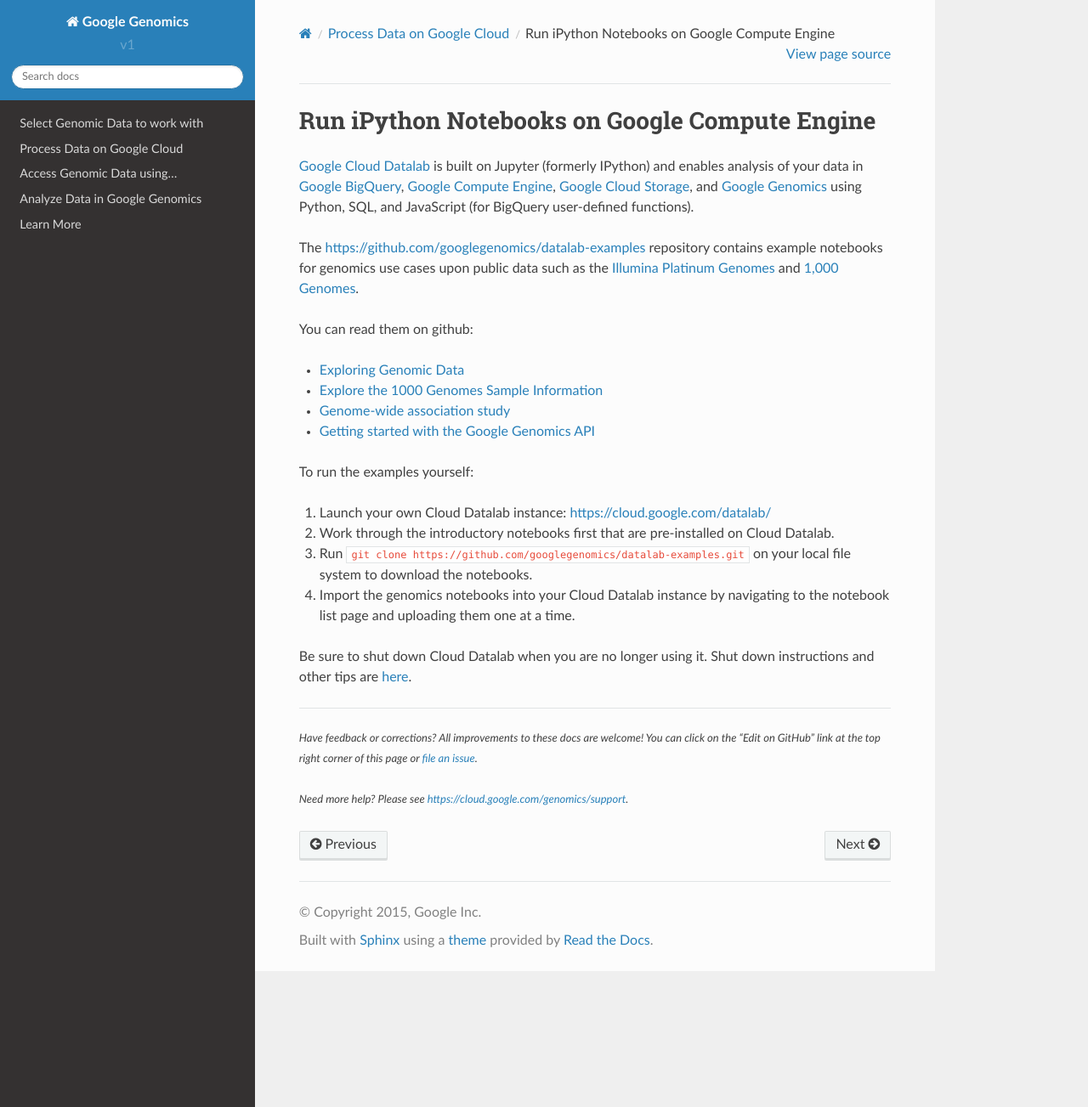
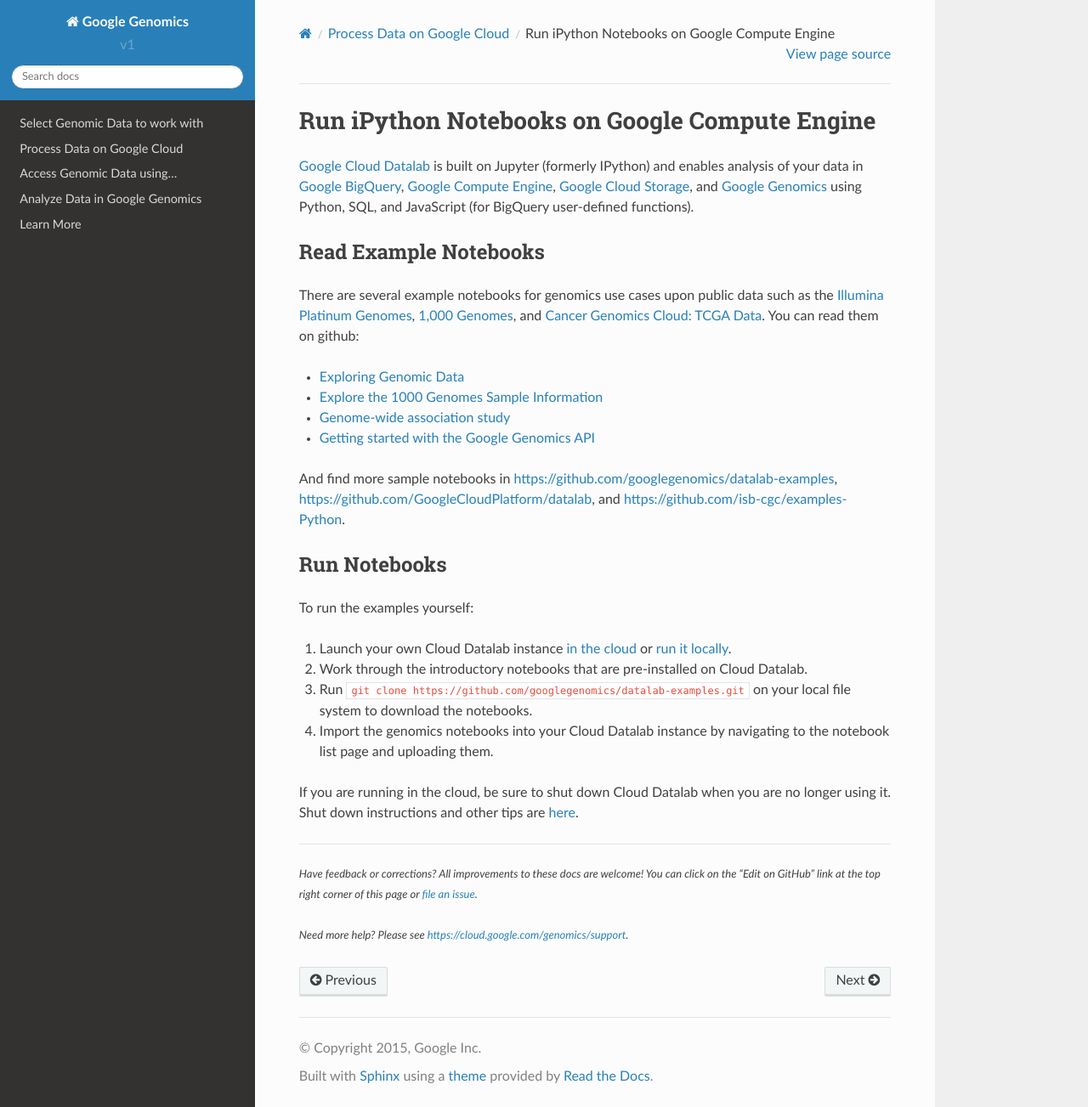
Before and after one commit to googlegenomics/readthedocs, a Sphinx documentation site: the page built from docs/source/use_cases/run_familiar_tools/datalab.rst, in a window 1280 px wide and 1303 px high. Shown: the whole window at 85% size. Built offline with Sphinx 7.4.7 and the Read the Docs theme 2.0.0, drawn with Linux system fonts in a browser that asks for light colours.

Commit message:
Add more links to isb-cgc content.

```diff
--- a/docs/source/conf.py
+++ b/docs/source/conf.py
@@ -115,6 +115,7 @@
 .. _ClinVar: http://www.ncbi.nlm.nih.gov/clinvar/
 .. _UCSC Sequence and Annotation Data: http://hgdownload.cse.ucsc.edu/
 .. _Tute's documentation: https://docs.google.com/document/d/1_Kryc4qAqw1NRezaqDJ1tXUSCbxEkKK4SSi_kZuyHtU/pub
+.. _Cancer Genomics Cloud: http://cgc.systemsbiology.net/
 
 .. _Illumina Platinum Genomes project data: http://googlegenomics.readthedocs.org/en/latest/use_cases/discover_public_data/platinum_genomes.html
 .. _1000 Genomes project data: http://googlegenomics.readthedocs.org/en/latest/use_cases/discover_public_data/1000_genomes.html
--- a/docs/source/use_cases/run_familiar_tools/bioconductor.rst
+++ b/docs/source/use_cases/run_familiar_tools/bioconductor.rst
@@ -30,11 +30,11 @@
 2. Click on the *Deploy Bioconductor* button.
 3. Follow the post-deployment instructions to log into RStudioServer via your browser!
 
-If you want to deploy a different docker container, such as the one from :doc:`/workshops/bioc-2015`
+If you want to deploy a different docker container, such as the one from :doc:`/workshops/bioc-2015` or from https://github.com/isb-cgc/examples-R:
 
 1. In field *Docker Image* choose item ``custom``.
 2. Click on *More* to display the additional form fields.
-3. In field *Custom docker image* paste in the docker image path, such as ``gcr.io/bioc_2015/devel_sequencing``.
+3. In field *Custom docker image* paste in the docker image path, such as ``gcr.io/bioc_2015/devel_sequencing`` or ``b.gcr.io/isb-cgc-public-docker-images/r-examples``.
 
 "Stop" or "Delete" your virtual machine
 ^^^^^^^^^^^^^^^^^^^^^^^^^^^^^^^^^^^^^^^
--- a/docs/source/use_cases/run_familiar_tools/datalab.rst
+++ b/docs/source/use_cases/run_familiar_tools/datalab.rst
@@ -19,20 +19,25 @@
 
 `Google Cloud Datalab`_ is built on Jupyter (formerly IPython) and enables analysis of your data in `Google BigQuery`_, `Google Compute Engine`_, `Google Cloud Storage`_, and `Google Genomics`_ using Python, SQL, and JavaScript (for BigQuery user-defined functions).
 
-The https://github.com/googlegenomics/datalab-examples repository contains example notebooks for genomics use cases upon public data such as the :doc:`/use_cases/discover_public_data/platinum_genomes` and :doc:`/use_cases/discover_public_data/1000_genomes`.
+Read Example Notebooks
+----------------------
 
-You can read them on github:
+There are several example notebooks for genomics use cases upon public data such as the :doc:`/use_cases/discover_public_data/platinum_genomes`, :doc:`/use_cases/discover_public_data/1000_genomes`, and :doc:`/use_cases/discover_public_data/isb_cgc_data`.  You can read them on github:
 
 * `Exploring Genomic Data <https://github.com/GoogleCloudPlatform/datalab/blob/master/content/datalab/samples/Exploring%20Genomics%20Data.ipynb>`_
 * `Explore the 1000 Genomes Sample Information <https://github.com/googlegenomics/datalab-examples/blob/master/datalab/genomics/Explore%201000%20Genomes%20Samples.ipynb>`_
 * `Genome-wide association study <https://github.com/googlegenomics/datalab-examples/blob/master/datalab/genomics/Genome-wide%20association%20study%20(GWAS).ipynb>`_
 * `Getting started with the Google Genomics API <https://github.com/googlegenomics/datalab-examples/blob/master/datalab/genomics/Getting%20started%20with%20the%20Genomics%20API.ipynb>`_
 
+And find more sample notebooks in `https://github.com/googlegenomics/datalab-examples <https://github.com/googlegenomics/datalab-examples>`_, `https://github.com/GoogleCloudPlatform/datalab <https://github.com/GoogleCloudPlatform/datalab/blob/master/content/datalab/Readme.ipynb>`_, and `https://github.com/isb-cgc/examples-Python <https://github.com/isb-cgc/examples-Python>`_.
+
+Run Notebooks
+-------------
 To run the examples yourself:
 
-1. Launch your own Cloud Datalab instance: https://cloud.google.com/datalab/
-2. Work through the introductory notebooks first that are pre-installed on Cloud Datalab.
+1. Launch your own Cloud Datalab instance `in the cloud <https://cloud.google.com/datalab/getting-started>`_ or `run it locally <https://github.com/GoogleCloudPlatform/datalab#using-datalab-and-getting-started>`_.
+2. Work through the introductory notebooks that are pre-installed on Cloud Datalab.
 3. Run ``git clone https://github.com/googlegenomics/datalab-examples.git`` on your local file system to download the notebooks.
-4. Import the genomics notebooks into your Cloud Datalab instance by navigating to the notebook list page and uploading them one at a time.
+4. Import the genomics notebooks into your Cloud Datalab instance by navigating to the notebook list page and uploading them.
 
-Be sure to shut down Cloud Datalab when you are no longer using it.  Shut down instructions and other tips are `here <https://cloud.google.com/datalab/getting-started>`_.
+If you are running in the cloud, be sure to shut down Cloud Datalab when you are no longer using it. Shut down instructions and other tips are `here <https://cloud.google.com/datalab/getting-started>`__.
```
Also changed, not shown: docs/source/use_cases/discover_public_data/isb_cgc_data.rst (+8 -1 lines).
